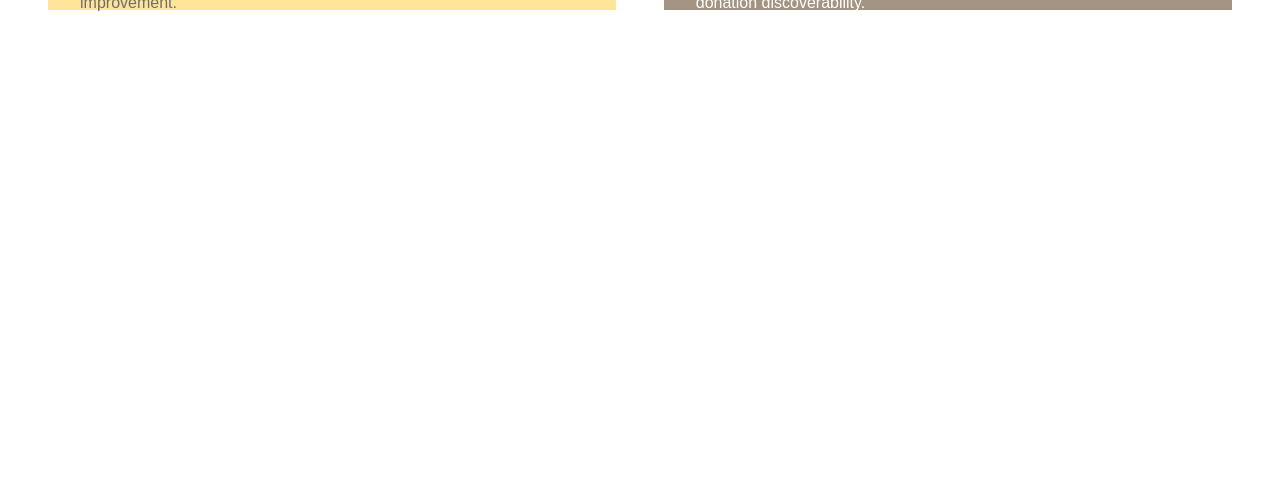
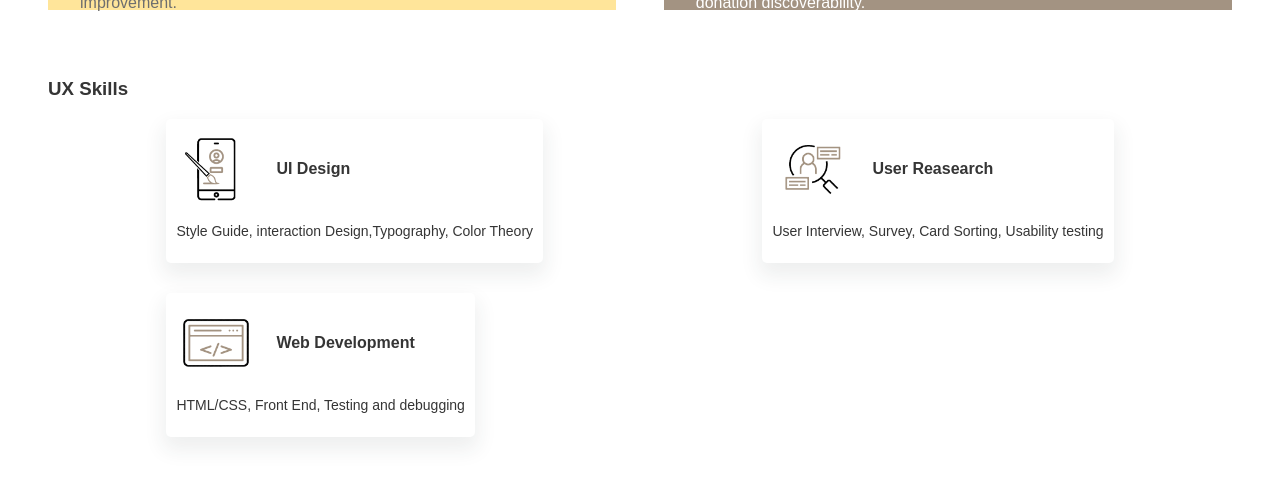
Before and after one commit to EnsiMohamadi/homework17-2, a plain HTML site: page index.html in a window 1280 px wide. Shown: the part 747-1228 px from the top of the page. Before the commit the page ends 800 px from the top, so only its background shows below. Drawn offline with Linux system fonts and the light colour scheme.

Commit message:
Adding homework 18

```diff
--- a/index.html
+++ b/index.html
@@ -19,6 +19,7 @@
       <p>Understanding users and what they are trying to achieve and creating intuitive and pain-free to use processes is what I enjoy in my design jurney. My background of Graphic Design helped me to improve the overall user experience of product—by creating a positive first impression and good aesthetics.
       </p>
     </div>
+
     <div class="case-studies-container">
       <div class="work1">
         <div class="text-container">
@@ -31,9 +32,48 @@
         <div class="text-container">
         <div class="title">Full Cycle Non-Profit local business</div>
         <div class="content">Rethinking the site navigation of a Non-Profit organization to improve the donation discoverability.</div>
+
       </div>
+
+
         <img src="images/fcmob-mockup.png" alt="mockup of the cell phone" class="fcmob-mockup">
       </div>
+
     </div>
+    <section id="testimonial">
+      <div class="title-text">
+        <h3>UX Skills</h3>
+      </div>
+
+      <div class="testimonial-row">
+
+        <div class="testimonial-col">
+          <div class="user">
+            <img src="images/ui.png" alt="ui">
+            <div clas="user-info">
+             <h4> UI Design</h4>
+            </div>
+          </div>
+          <p>Style Guide, interaction Design,Typography, Color Theory</p>
+        </div>
+        <div class="testimonial-col">
+          <div class="user">
+            <img src="images/user-research.jpg" alt="user-research">
+            <div clas="user-info">
+             <h4>User Reasearch</h4>
+            </div>
+          </div>
+          <p>User Interview, Survey, Card Sorting, Usability testing</p>
+        </div>
+        <div class="testimonial-col">
+          <div class="user">
+            <img src="images/web-evelopmet.jpg" alt="web-development">
+            <div clas="user-info">
+             <h4>Web Development</h4>
+            </div>
+          </div>
+          <p>HTML/CSS, Front End, Testing and debugging  </p>
+        </div>
+    </section>
 </body>
 </html>
--- a/style.css
+++ b/style.css
@@ -1,5 +1,4 @@
 .body-container {
-
 }
 .logo {
     width: 77px;
@@ -10,7 +9,6 @@
   .nav {
     height: 222px;
     background: #E9E9E9;
-
   }
   .menu-container {
     display: grid;
@@ -69,7 +67,6 @@ margin: 3%;
   }
   .fcmob-mockup {
     height: 90%;
-
   }
   .content {
     padding: 15px;
@@ -84,3 +81,51 @@ margin: 3%;
     font-family: Arial, Helvetica, sans-serif;
     color: rgb(53, 53, 53)
   }
+  #testimonial {
+    padding-top: 50px;
+    padding-right: 40px;
+    padding-bottom: 50px;
+    padding-left: 40px;
+    font-family: Arial, Helvetica, sans-serif;
+    color: rgb(53, 53, 53)
+  }
+  .testimonial-row{
+    width: 80%;
+    margin: auto;
+    display: flex;
+    justify-content: space-between;
+    align-items: flex-start;
+    flex-wrap: wrap;
+  }
+
+  .testimonial-col{
+    flex-basis: 28;
+    padding: 10px;
+    margin-bottom: 30px;
+    border-radius: 5px;
+    box-shadow: 0 10px 20px 3px #23353414;
+    cursor: pointer;
+    transition: 0.5s ;
+  }
+  .testimonial-col p{
+    font-size: 14px;
+  }
+  .user{
+    display: flex;
+    align-items:center;
+    margin: 20px o;
+  }
+  .user img {
+    width: 80px;
+    margin-right: 20px;
+    border-radius: 3p;
+  }
+  .testimonial-col:hover{
+    transform:translateY(-7px) ;
+  }
+
+  @media only screen and (max-width: 600px) {
+    body {
+      background-color:#E9E9E9
+    }
+  }
```
Also changed, not shown: images/ui.png (added), images/user-research.jpg (added), images/web-evelopmet.jpg (added), 1 other file.
